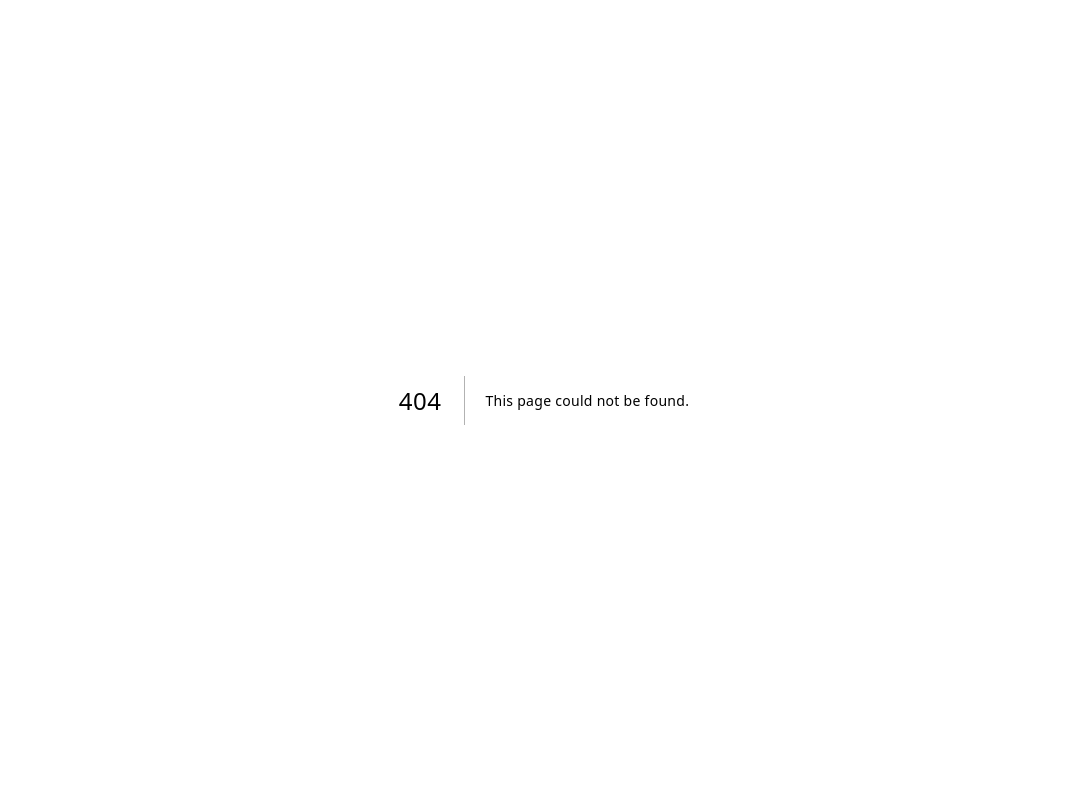
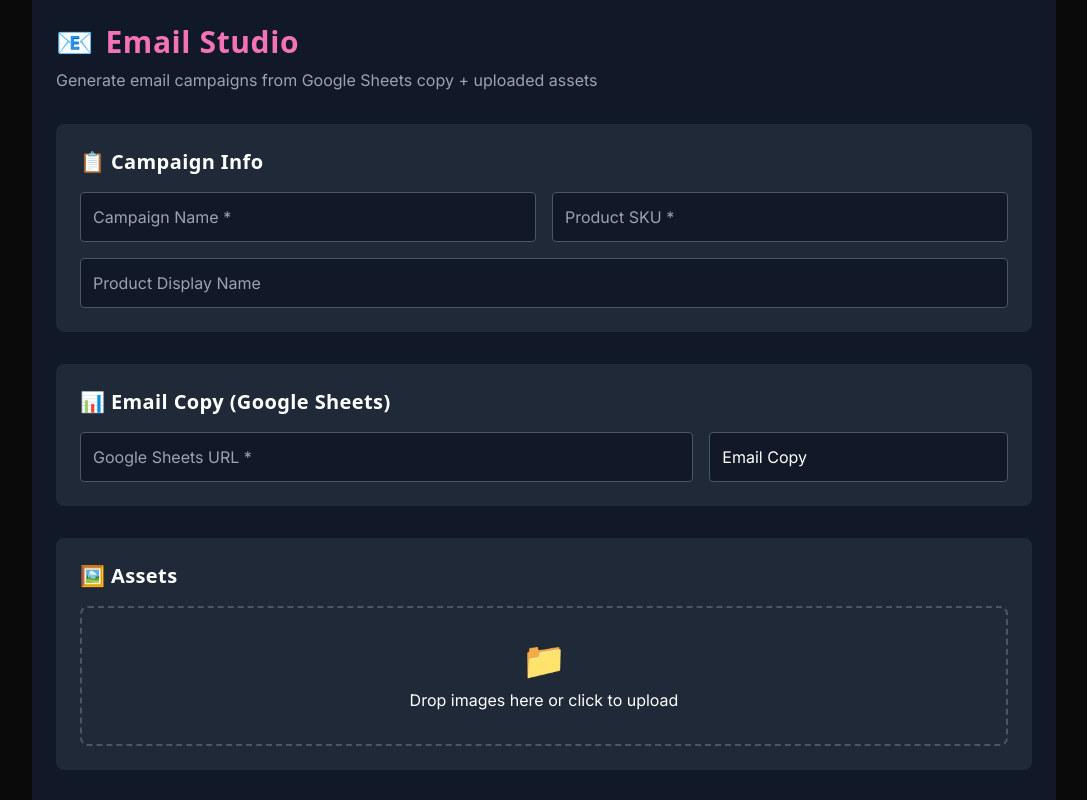
Before and after one commit to ChopperD00/solus-forge-next, a Next.js app: page /email-studio/nurse-jamie in a window 1280 px wide. Before the commit this address had no page. Shown: the top 800 px of the page, without its empty margins (96-1183 px from the left). Built offline with nearby package versions, Linux system fonts and the light colour scheme.

Commit message:
Create Nurse Jamie Email Studio page component

```diff
--- /dev/null
+++ b/app/email-studio/nurse-jamie/page.tsx
@@ -0,0 +1,10 @@
+import EmailStudioCard from '@/app/components/workflow-cards/EmailStudioCard';
+
+export const metadata = {
+  title: 'Email Studio | Nurse Jamie',
+  description: 'Generate email campaigns from Google Sheets copy + uploaded assets',
+};
+
+export default function NurseJamieEmailStudioPage() {
+  return <EmailStudioCard />;
+}
```
